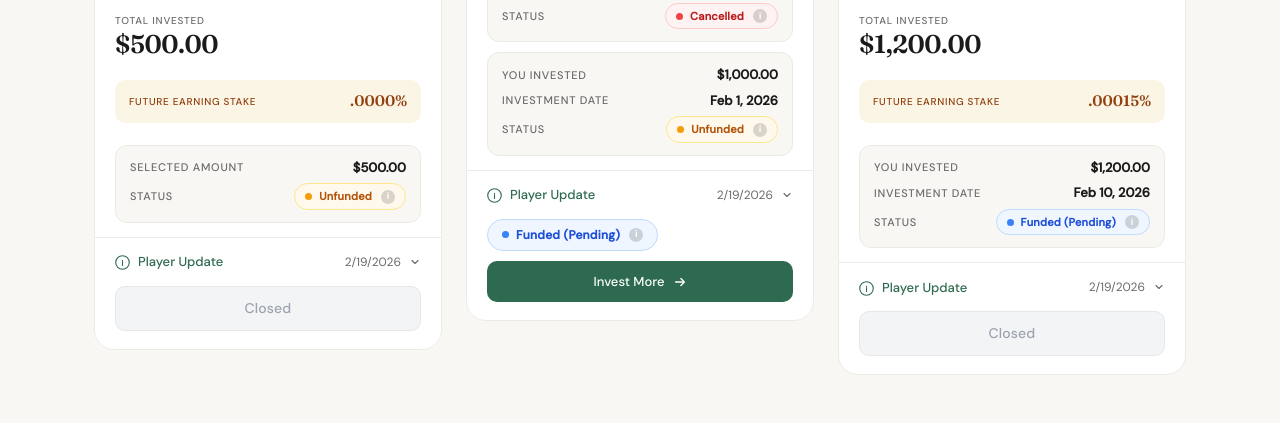
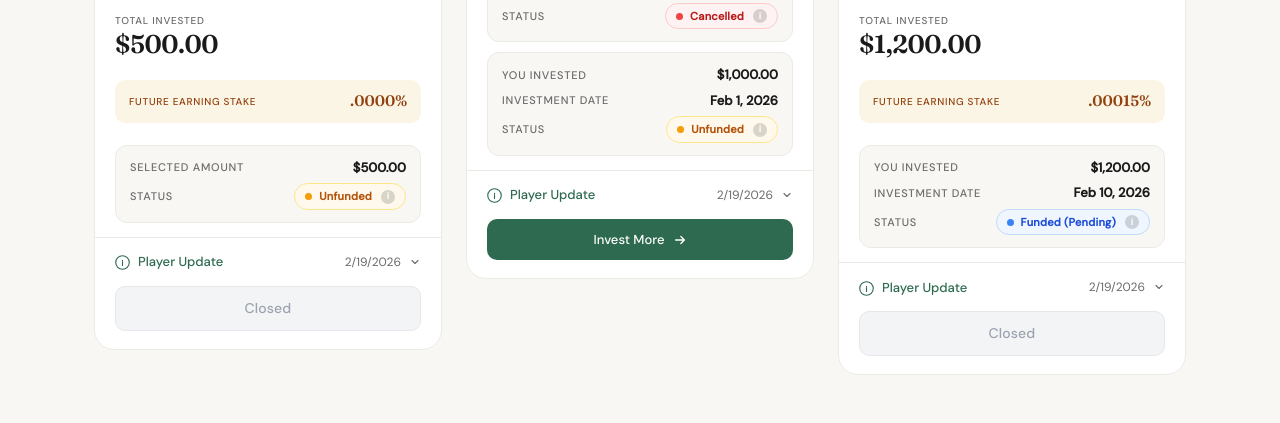
Before and after one commit to grobconnolly/dashboard, a plain HTML site: page index.html in a window 1280 px wide. Shown: the part 1225-1648 px from the top of the page. Drawn offline with nearby package versions, Linux system fonts and the light colour scheme; a script that the page names is missing.

Commit message:
remove rouge investment status

```diff
--- a/index.html
+++ b/index.html
@@ -257,7 +257,6 @@
           </div>
         </div>
         <div class="card-footer-inner">
-          <div class="inv-status-badge status-funded-pending"><span class="status-dot"></span>Funded (Pending)<span class="status-tooltip-icon" tabindex="0">i<span class="status-tooltip-text">Your investment is funded and awaiting the monthly close.</span></span></div>
           <a href="https://cart.finlete.com/?id=3999" class="view-btn invest-btn" target="_blank">
             Invest More
             <svg width="14" height="14" viewBox="0 0 16 16" fill="none"><path d="M3 8H13M9 4L13 8L9 12" stroke="currentColor" stroke-width="1.5" stroke-linecap="round" stroke-linejoin="round"/></svg>
```
